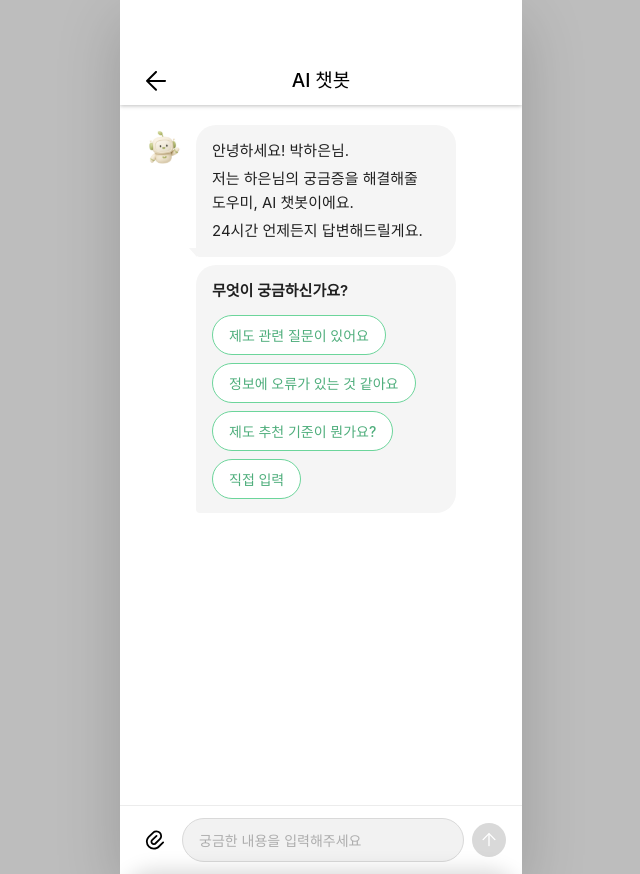
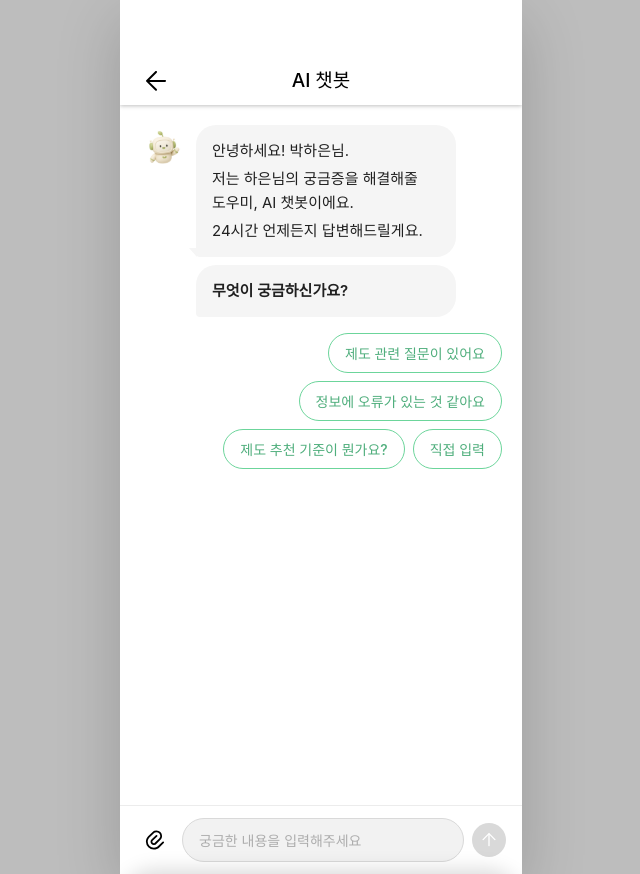
Before and after one commit to DWLLCH/DWLLCH_FE, a React (Create React App) app: page /chatbot in a window 1280 px wide. Shown: the whole page, without its empty margins (319-959 px from the left). Built offline with nearby package versions, Linux system fonts and the light colour scheme; a web font is replaced by a local one.

Commit message:
feat: 챗봇 퀵리플라이를 사용자 메시지 쪽으로 정렬

```diff
--- a/src/components/ChatBubble.jsx
+++ b/src/components/ChatBubble.jsx
@@ -15,8 +15,6 @@ function ChatBubble({
   fileName,
   fileUrl,
   structured,
-  quickReplies,
-  onSelectQuickReply,
   tail = false,
 }) {
   const lines = text ? text.split('\n') : [];
@@ -82,21 +80,6 @@ function ChatBubble({
           )}
         </div>
       )}
-
-      {quickReplies && quickReplies.length > 0 && (
-        <div className="chat-quick-replies">
-          {quickReplies.map((option) => (
-            <button
-              key={option.value}
-              type="button"
-              className="chat-quick-reply"
-              onClick={() => onSelectQuickReply(option)}
-            >
-              {option.label}
-            </button>
-          ))}
-        </div>
-      )}
     </div>
   );
 }
--- a/src/pages/Chatbot.jsx
+++ b/src/pages/Chatbot.jsx
@@ -1,4 +1,4 @@
-import { useEffect, useRef, useState } from 'react';
+import { Fragment, useEffect, useRef, useState } from 'react';
 import { useNavigate } from 'react-router-dom';
 import backBtn from '../assets/backBtn.svg';
 import chatbotAvatar from '../assets/chatbot2.svg';
@@ -75,7 +75,8 @@ function Chatbot() {
           }
 
           return (
-            <div key={group.items[0].id} className={`chatbot-row chatbot-row--${group.sender}`}>
+            <Fragment key={group.items[0].id}>
+              <div className={`chatbot-row chatbot-row--${group.sender}`}>
                 {group.sender === 'bot' && (
                   <img src={chatbotAvatar} alt="" className="chatbot-avatar" />
                 )}
@@ -91,13 +92,31 @@ function Chatbot() {
                       fileName={message.fileName}
                       fileUrl={message.fileUrl}
                       structured={message.structured}
-                    quickReplies={message.quickReplies}
                       tail={group.sender === 'bot' && index === 0}
-                    onSelectQuickReply={(option) => selectQuickReply(message.id, option)}
                     />
                   ))}
                 </div>
               </div>
+
+              {/* 사용자가 다음에 고를 법한 말풍선처럼 보이도록, 퀵리플라이는 봇 말풍선이 아니라
+                  사용자 쪽(우측) 정렬로 따로 빼서 보여줌 */}
+              {group.items.map((message) =>
+                message.quickReplies && message.quickReplies.length > 0 ? (
+                  <div key={`${message.id}-quick-replies`} className="chatbot-quick-replies-row">
+                    {message.quickReplies.map((option) => (
+                      <button
+                        key={option.value}
+                        type="button"
+                        className="chat-quick-reply"
+                        onClick={() => selectQuickReply(message.id, option)}
+                      >
+                        {option.label}
+                      </button>
+                    ))}
+                  </div>
+                ) : null,
+              )}
+            </Fragment>
           );
         })}
 
--- a/src/styles/ChatBubble.css
+++ b/src/styles/ChatBubble.css
@@ -186,14 +186,7 @@
   color: #a3a3a3;
 }
 
-/* 빠른 응답 버튼 */
-.chat-quick-replies {
-  display: flex;
-  flex-wrap: wrap;
-  gap: 8px;
-  margin-top: 12px;
-}
-
+/* 빠른 응답 버튼, 컨테이너는 chatbot-quick-replies-row(Chatbot.css)에서 우측 정렬로 감쌈 */
 .chat-quick-reply {
   padding: 9px 16px;
   border: 1.5px solid #6cd59b;
--- a/src/styles/Chatbot.css
+++ b/src/styles/Chatbot.css
@@ -114,3 +114,11 @@
 .chatbot-row--user .chatbot-bubble-col {
   align-items: flex-end;
 }
+
+/* 퀵리플라이, 사용자가 다음에 고를 말풍선처럼 보이도록 우측 정렬로 뺌 */
+.chatbot-quick-replies-row {
+  display: flex;
+  flex-wrap: wrap;
+  justify-content: flex-end;
+  gap: 8px;
+}
```
Lines whose indentation alone changed are shown as unchanged.
